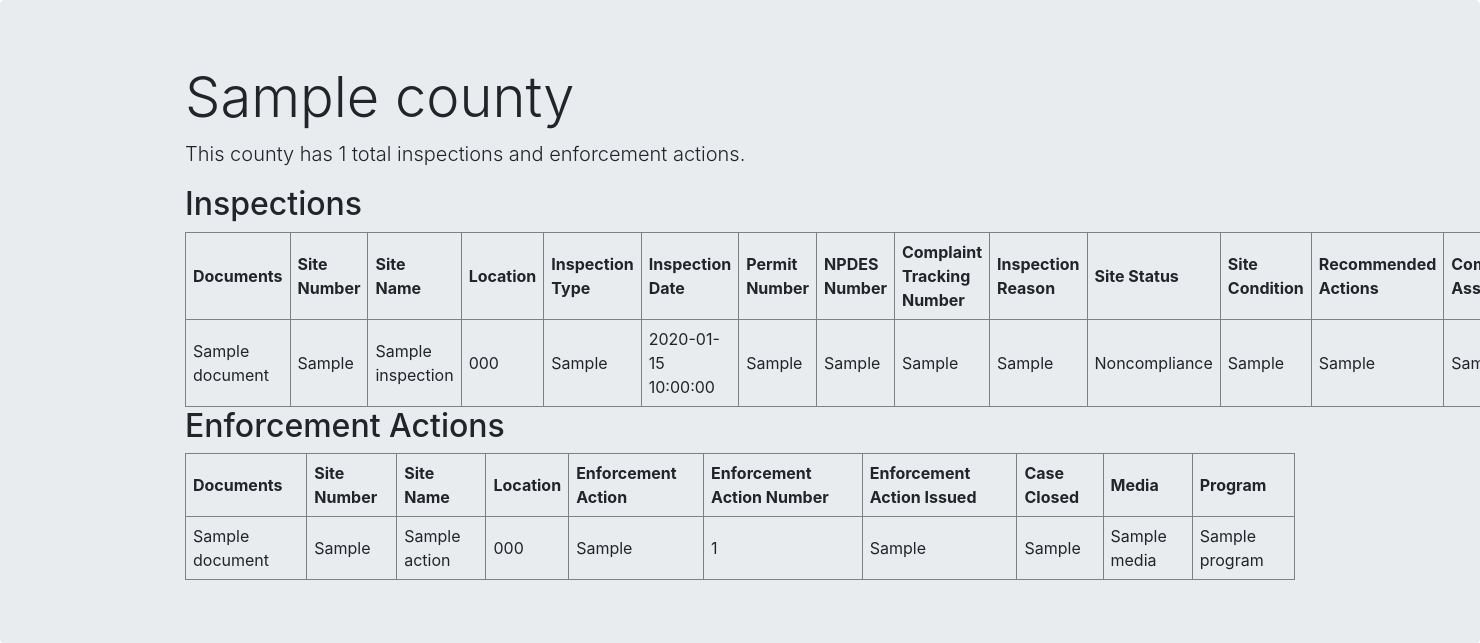
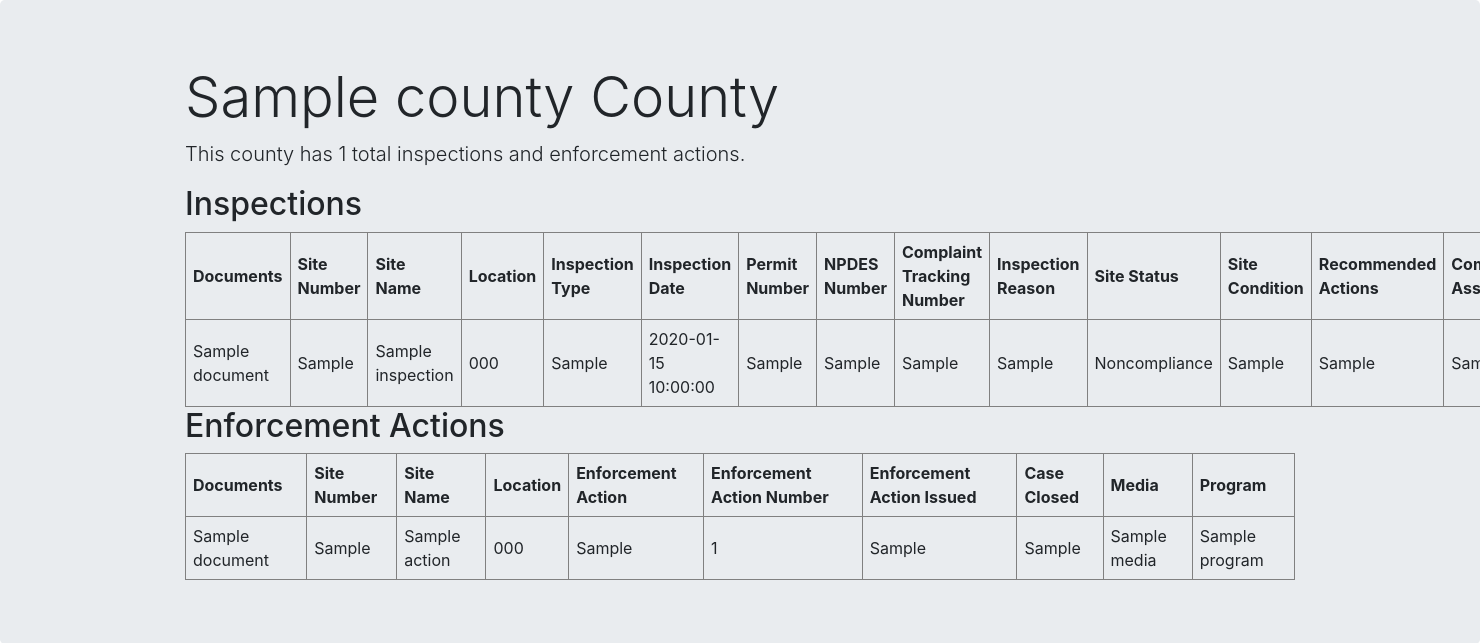
Before and after one commit to stephquinn/final-project-stephquinn, a Flask app: template templates/detail.html in a window 1480 px wide; the page is wider, and only the part inside the window is pictured. Shown: the part 56-699 px from the top of that part. Run offline with Flask 3, Linux system fonts and the light colour scheme; the template is opened without the code that fills it: most values are stand-ins (such as "Sample title", 1, 10 or a date in 2020); some libraries are stand-ins or nearby versions.

Commit message:
started my readme update

```diff
--- a/templates/detail.html
+++ b/templates/detail.html
@@ -13,7 +13,7 @@
     </nav>
     <div class="jumbotron">
         <div class="container">
-            <h1 class="display-4">{{ county }}</h1>
+            <h1 class="display-4">{{ county }} County</h1>
             <p class="lead">This county has {{ events_count }} total inspections and enforcement actions.</p>
             <table border=1 cellpadding=7>
                 <h2>Inspections</h2>
```
Also changed, not shown: README.md.
